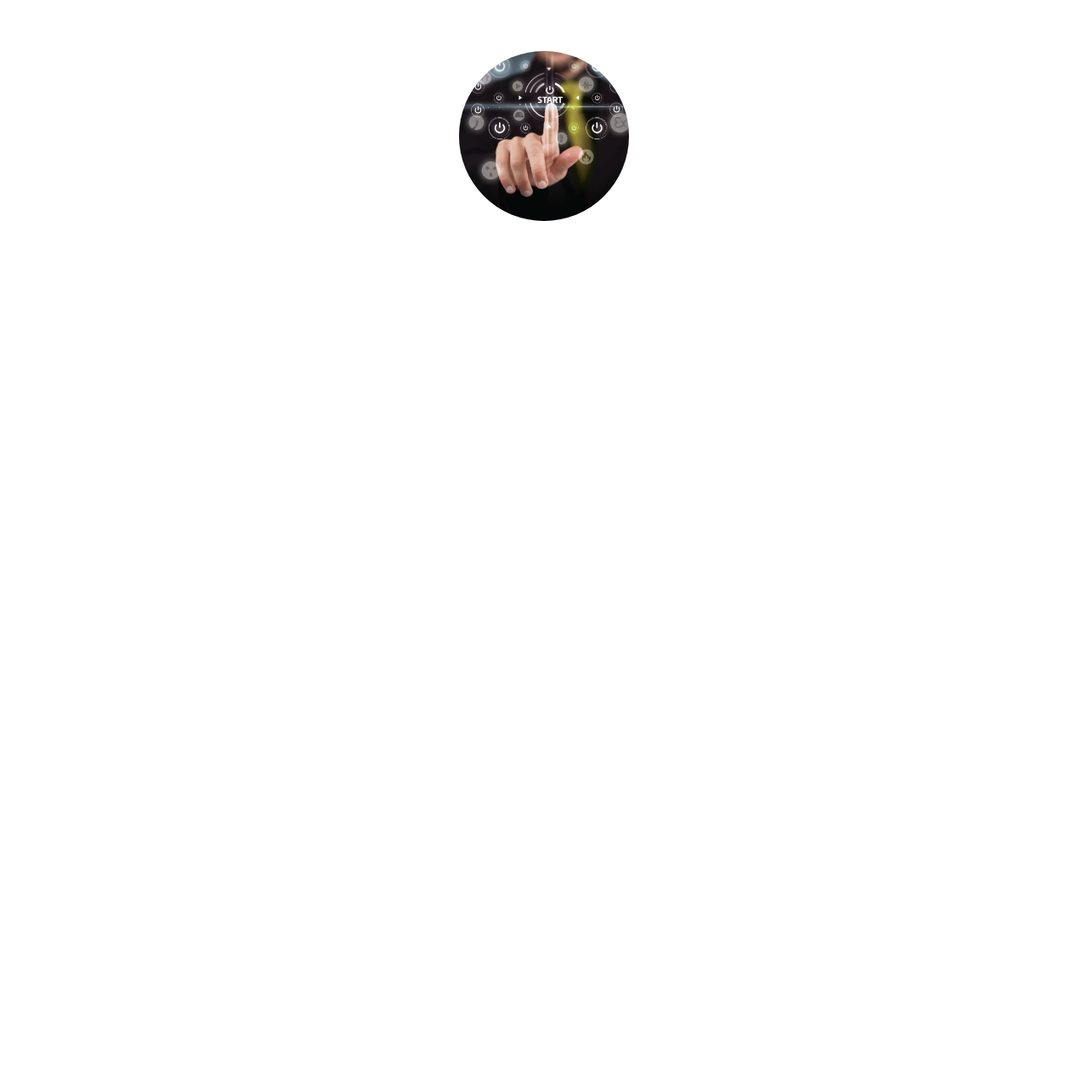
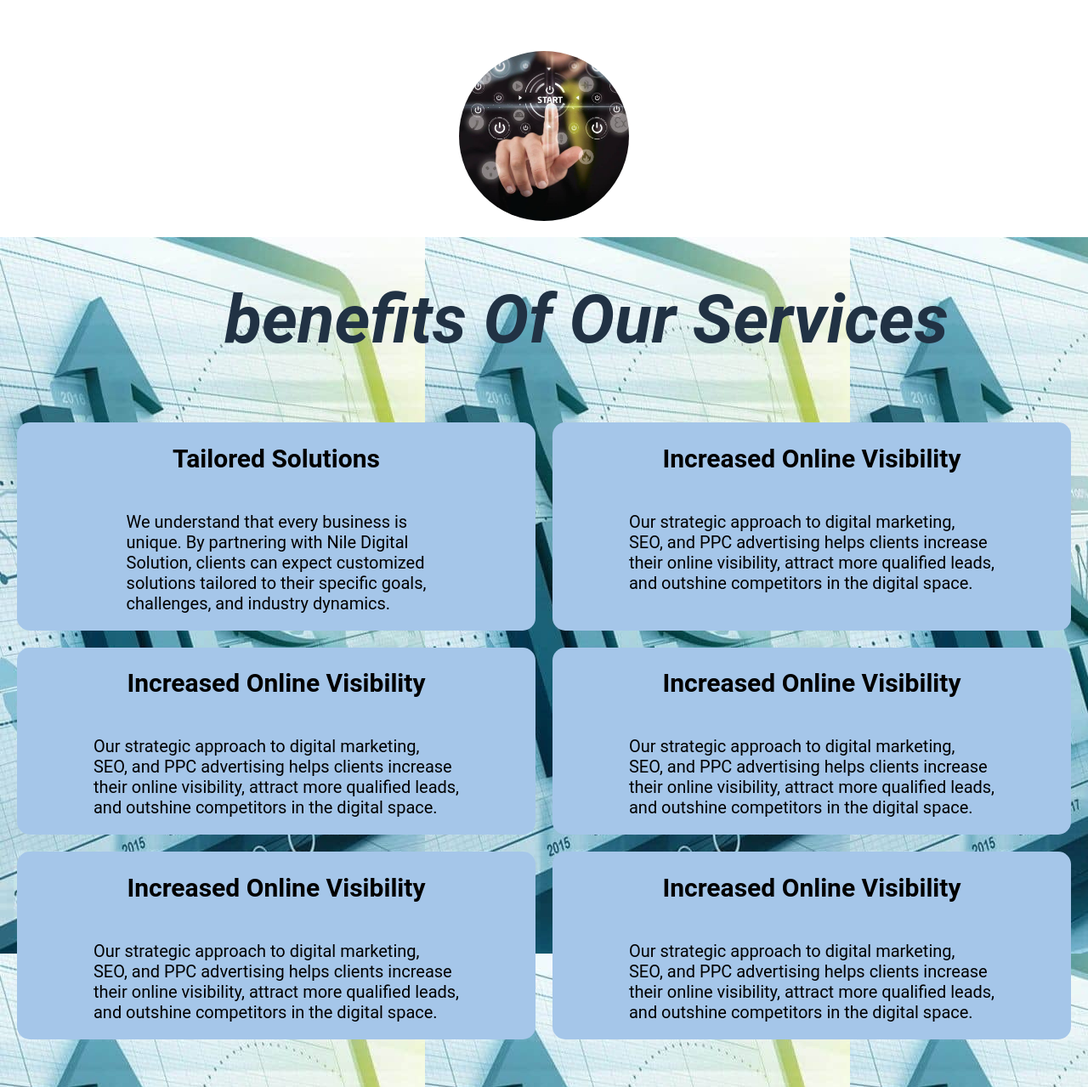
Before and after one commit to karem1035/Nile-Agency, a plain HTML site: page web_static/Homepage.html in a window 1280 px wide. Shown: the part 2287-3566 px from the top of the page at 85% size. Before the commit the page ends 2547 px from the top, so only its background shows below. Drawn offline with Linux system fonts and the light colour scheme.

Commit message:
benefits

```diff
--- a/web_static/Homepage.html
+++ b/web_static/Homepage.html
@@ -63,5 +63,53 @@
             <img src="./images/start.jpeg" alt="start Now">
         </div>
     </div>
+    <div class="benefits">
+        <h1>benefits Of Our Services</h1>
+        <div class="description">
+            <div>
+                <h2>Tailored Solutions</h2>
+                <p>We understand that every business is<br>
+                    unique. By partnering with Nile Digital<br>
+                   Solution, clients can expect customized<br>
+                    solutions tailored to their specific goals,<br>
+                   challenges, and industry dynamics.</p>
+            </div>
+            <div>
+                <h2>Increased Online Visibility</h2>
+                <p>Our strategic approach to digital marketing,<br>
+                   SEO, and PPC advertising helps clients increase<br>
+                   their online visibility, attract more qualified leads,<br>
+                   and outshine competitors in the digital space.</p>
+            </div>
+            <div>
+                <h2>Increased Online Visibility</h2>
+                <p>Our strategic approach to digital marketing,<br>
+                   SEO, and PPC advertising helps clients increase<br>
+                   their online visibility, attract more qualified leads,<br>
+                   and outshine competitors in the digital space.</p>
+            </div>
+            <div>
+                <h2>Increased Online Visibility</h2>
+                <p>Our strategic approach to digital marketing,<br>
+                   SEO, and PPC advertising helps clients increase<br>
+                   their online visibility, attract more qualified leads,<br>
+                   and outshine competitors in the digital space.</p>
+            </div>
+            <div>
+                <h2>Increased Online Visibility</h2>
+                <p>Our strategic approach to digital marketing,<br>
+                   SEO, and PPC advertising helps clients increase<br>
+                   their online visibility, attract more qualified leads,<br>
+                   and outshine competitors in the digital space.</p>
+            </div>
+            <div>
+                <h2>Increased Online Visibility</h2>
+                <p>Our strategic approach to digital marketing,<br>
+                   SEO, and PPC advertising helps clients increase<br>
+                   their online visibility, attract more qualified leads,<br>
+                   and outshine competitors in the digital space.</p>
+            </div>
+        </div>
+    </div>
 </body>
 </html>
--- a/web_static/style/homepage.css
+++ b/web_static/style/homepage.css
@@ -68,9 +68,6 @@ header .cont_btn button{
     display: flex;
     flex-direction: column;
     margin-left: 100px;
-    /* justify-content: center; */
-    /* align-items: center; */
-    /* height: 100%; */
 }
 .head_line .head_tex .head{
     color: #ffffff;
@@ -230,3 +227,44 @@ header .cont_btn button{
     border-radius: 50%;
     cursor: pointer;
 }
+.benefits{
+    display: flex;
+    flex-direction: column;
+    width: 100%;
+    height: 1000px;
+    background-image: url(../images/benef.jpeg);
+    margin-top: 400px;
+}
+.benefits h1{
+    display: flex;
+    font-weight: bolder;
+    font-style: italic;
+    justify-content: center;
+    font-size: 5em;
+    margin-top: 50px;
+    margin-left: 100px;
+    color: rgba(33, 50, 68, 1);
+}
+.benefits .description{
+    display: grid;
+    grid-template-columns: repeat(2, 1fr);
+    gap: 20px;
+    width: 100%;
+    max-width: 100%;
+    padding: 20px;
+    box-sizing: border-box;
+}
+.description div{
+    display: flex;
+    flex-direction: column;
+    border: 1px;
+    background-color: rgba(165, 198, 233, 1);
+    border-radius: 15px;
+    align-items: center;
+}
+.description div h2{
+    font-size: 30px;
+}
+.description div p{
+    font-size: 20px;
+}
```
Also changed, not shown: web_static/images/benef.jpeg (added).
